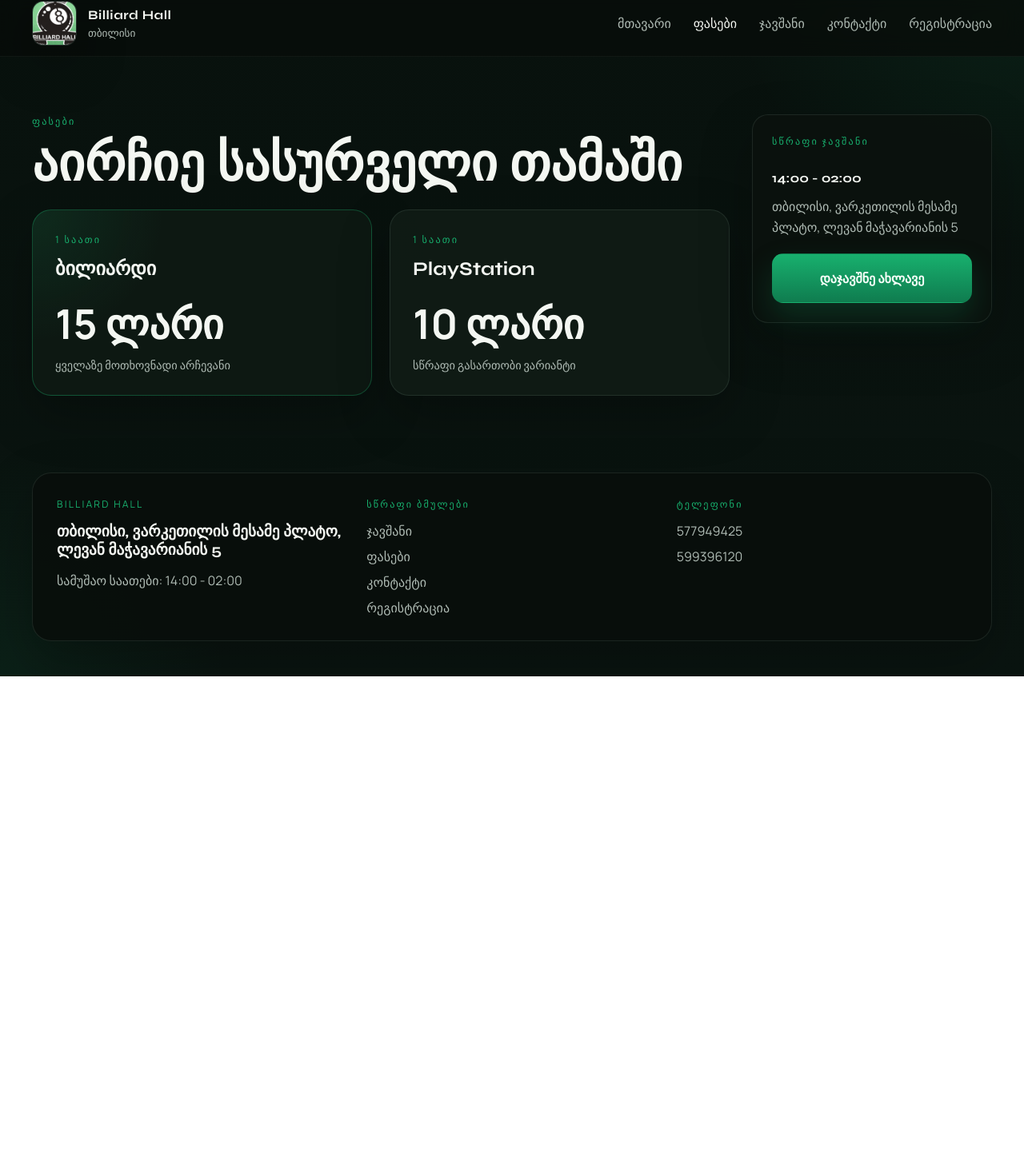
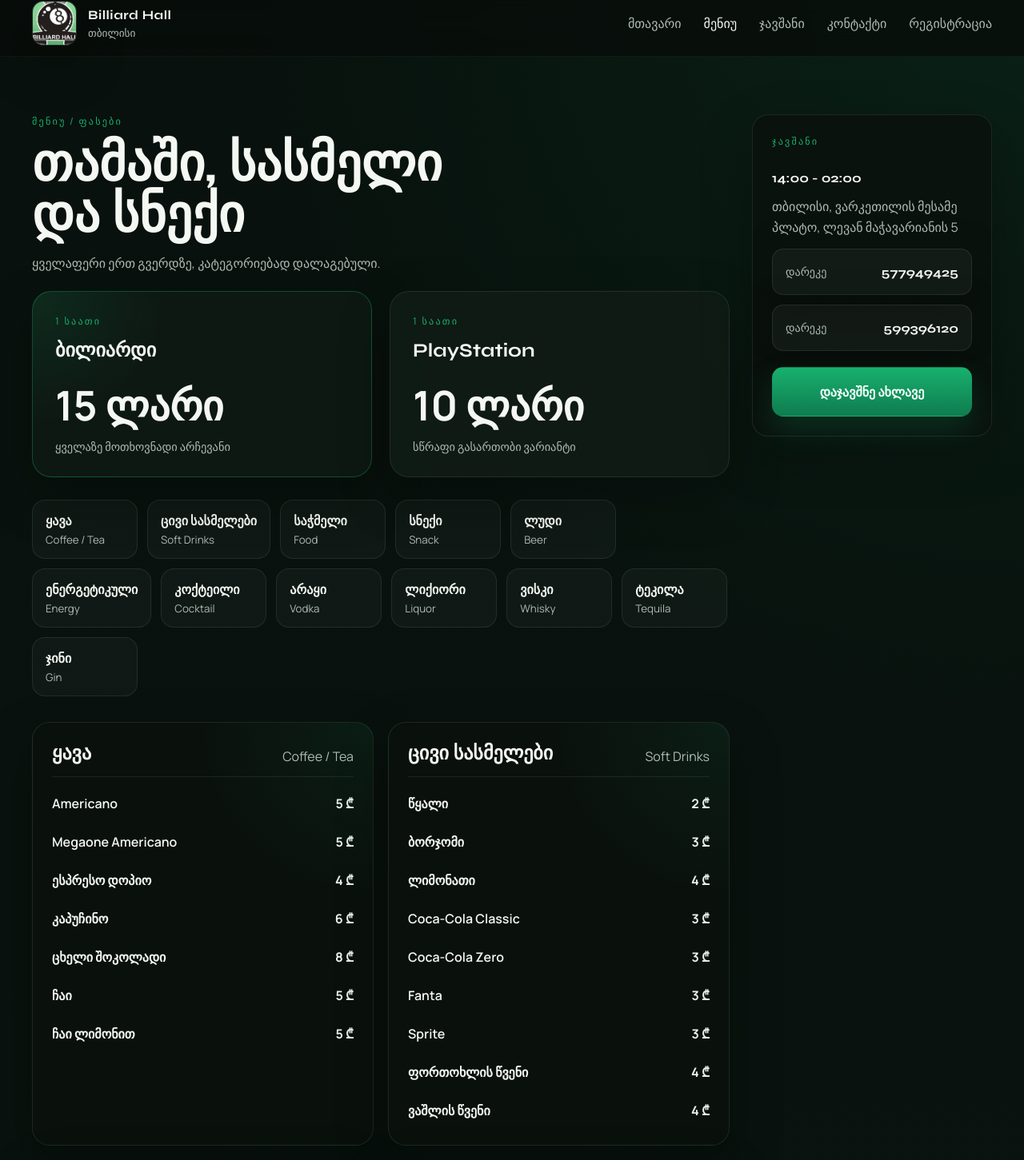
Before and after one commit to Jemalavarnagazoki/Billiard-Hall, a React (Vite) app in the folder frontend/: page /prices in a window 1280 px wide. Shown: the part 73-1524 px from the top of the page at 80% size. Before the commit the page ends 919 px from the top, so only its background shows below. Built offline with nearby package versions, Linux system fonts and the light colour scheme; no server answers.

Commit message:
Add structured menu categories

```diff
--- a/frontend/src/components/Footer.jsx
+++ b/frontend/src/components/Footer.jsx
@@ -15,7 +15,7 @@ export default function Footer() {
           <p className="eyebrow">სწრაფი ბმულები</p>
           <div className="footer-links">
             <Link to="/reserve">ჯავშანი</Link>
-            <Link to="/prices">ფასები</Link>
+            <Link to="/prices">მენიუ</Link>
             <Link to="/contact">კონტაქტი</Link>
             <Link to="/signup">რეგისტრაცია</Link>
           </div>
--- a/frontend/src/components/Navbar.jsx
+++ b/frontend/src/components/Navbar.jsx
@@ -4,7 +4,7 @@ import { siteContent } from '../data/siteContent';
 
 const navItems = [
   { to: '/', label: 'მთავარი' },
-  { to: '/prices', label: 'ფასები' },
+  { to: '/prices', label: 'მენიუ' },
   { to: '/reserve', label: 'ჯავშანი' },
   { to: '/contact', label: 'კონტაქტი' },
   { to: '/signup', label: 'რეგისტრაცია' }
--- a/frontend/src/data/siteContent.js
+++ b/frontend/src/data/siteContent.js
@@ -26,6 +26,154 @@ export const siteContent = {
     { title: 'ბილიარდი', note: '1 საათი', price: '15 ლარი', featured: true },
     { title: 'PlayStation', note: '1 საათი', price: '10 ლარი', featured: false }
   ],
+  menuCategories: [
+    {
+      id: 'coffee',
+      title: 'ყავა',
+      label: 'Coffee / Tea',
+      items: [
+        { name: 'Americano', price: 5 },
+        { name: 'Megaone Americano', price: 5 },
+        { name: 'ესპრესო დოპიო', price: 4 },
+        { name: 'კაპუჩინო', price: 6 },
+        { name: 'ცხელი შოკოლადი', price: 8 },
+        { name: 'ჩაი', price: 5 },
+        { name: 'ჩაი ლიმონით', price: 5 }
+      ]
+    },
+    {
+      id: 'soft-drinks',
+      title: 'ცივი სასმელები',
+      label: 'Soft Drinks',
+      items: [
+        { name: 'წყალი', price: 2 },
+        { name: 'ბორჯომი', price: 3 },
+        { name: 'ლიმონათი', price: 4 },
+        { name: 'Coca-Cola Classic', price: 3 },
+        { name: 'Coca-Cola Zero', price: 3 },
+        { name: 'Fanta', price: 3 },
+        { name: 'Sprite', price: 3 },
+        { name: 'ფორთოხლის წვენი', price: 4 },
+        { name: 'ვაშლის წვენი', price: 4 }
+      ]
+    },
+    {
+      id: 'food',
+      title: 'საჭმელი',
+      label: 'Food',
+      items: [
+        { name: 'Hot-dog', price: 7 },
+        { name: 'Combo menu', price: 15 },
+        { name: 'ფრი', price: 5 },
+        { name: 'Combo fries', price: 10 }
+      ]
+    },
+    {
+      id: 'snacks',
+      title: 'სნექი',
+      label: 'Snack',
+      items: [
+        { name: 'მიწისთხილი', price: 5 },
+        { name: 'ჩიფსი', price: 5 },
+        { name: 'Pringles', price: 5 },
+        { name: 'T/Bayo', price: 7 },
+        { name: 'მზესუმზირა', price: 4 }
+      ]
+    },
+    {
+      id: 'beer',
+      title: 'ლუდი',
+      label: 'Beer',
+      items: [
+        { name: 'Heineken', price: 9 },
+        { name: 'Lowenbrau', price: 8 },
+        { name: 'Efes Pilsen', price: 9 },
+        { name: 'Krombacher', price: 8 },
+        { name: 'Amstel', price: 8 },
+        { name: 'Estrella', price: 8 },
+        { name: 'Zlatopramen', price: 8 },
+        { name: 'Corona', price: 7 },
+        { name: 'Sol', price: 6 },
+        { name: 'ნატახტარი', price: 6 },
+        { name: 'ნატახტარი კაიზერი', price: 5 }
+      ]
+    },
+    {
+      id: 'energy',
+      title: 'ენერგეტიკული',
+      label: 'Energy',
+      items: [
+        { name: 'XL', price: 5 },
+        { name: 'Burn', price: 4 },
+        { name: '16TH', price: 3 }
+      ]
+    },
+    {
+      id: 'cocktails',
+      title: 'კოქტეილი',
+      label: 'Cocktail',
+      items: [
+        { name: 'Sex on the Beach', price: 15 },
+        { name: 'Blue Lagoon', price: 8 },
+        { name: 'Mojito', price: 14 },
+        { name: 'Pina Colada', price: 8 },
+        { name: 'Vodka-Energy', price: 12 }
+      ]
+    },
+    {
+      id: 'vodka',
+      title: 'არაყი',
+      label: 'Vodka',
+      items: [
+        { name: 'Finlandia', price: 7 },
+        { name: 'Absolut', price: 7 },
+        { name: 'Stolichnaya', price: 7 },
+        { name: 'Sobieski', price: 6 },
+        { name: 'El Capite', price: 6 },
+        { name: 'Martini', price: 6 }
+      ]
+    },
+    {
+      id: 'liqueur',
+      title: 'ლიქიორი',
+      label: 'Liquor',
+      items: [
+        { name: 'Jagermeister', price: 8 },
+        { name: 'Gintevi', price: 15 }
+      ]
+    },
+    {
+      id: 'whisky',
+      title: 'ვისკი',
+      label: 'Whisky',
+      items: [
+        { name: 'Chivas Regal', price: 15 },
+        { name: 'Jameson', price: 12 },
+        { name: "Jack Daniel's", price: 12 },
+        { name: "Ballantine's", price: 8 }
+      ]
+    },
+    {
+      id: 'tequila',
+      title: 'ტეკილა',
+      label: 'Tequila',
+      items: [
+        { name: 'Olmeca', price: 10 },
+        { name: 'Sierra', price: 8 },
+        { name: 'San Jose', price: 8 }
+      ]
+    },
+    {
+      id: 'gin',
+      title: 'ჯინი',
+      label: 'Gin',
+      items: [
+        { name: 'Beefeater', price: 8 },
+        { name: 'Tonic', price: 5 },
+        { name: 'Gin Tonic', price: 10 }
+      ]
+    }
+  ],
   highlights: [
     { eyebrow: 'სწრაფი ჯავშანი', title: 'ერთი მთავარი მოქმედება', text: 'დაჯავშნე რამდენიმე წამში.' },
     { eyebrow: 'ვარკეთილი', title: 'მოსახერხებელი მისვლა', text: 'ლევან მაჭავარიანის 5.' },
--- a/frontend/src/pages/HomePage.jsx
+++ b/frontend/src/pages/HomePage.jsx
@@ -14,7 +14,7 @@ export default function HomePage() {
         eyebrow={siteContent.hero.eyebrow}
         image={hallImage}
         primaryAction={{ to: '/reserve', label: 'დაჯავშნე მაგიდა' }}
-        secondaryAction={{ to: '/prices', label: 'ნახე ფასები' }}
+        secondaryAction={{ to: '/prices', label: 'ნახე მენიუ' }}
         title={siteContent.hero.title}
       >
         <div className="home-hero-panel">
--- a/frontend/src/pages/PricesPage.jsx
+++ b/frontend/src/pages/PricesPage.jsx
@@ -7,9 +7,10 @@ export default function PricesPage() {
       <section className="section prices-page-section">
         <div className="container prices-layout">
           <div className="prices-main">
-            <div className="prices-header">
-              <p className="eyebrow">ფასები</p>
-              <h1>აირჩიე სასურველი თამაში</h1>
+            <div className="prices-header prices-header-wide">
+              <p className="eyebrow">მენიუ / ფასები</p>
+              <h1>თამაში, სასმელი და სნექი</h1>
+              <p className="section-copy">ყველაფერი ერთ გვერდზე, კატეგორიებად დალაგებული.</p>
             </div>
 
             <div className="prices-page-grid">
@@ -22,12 +23,49 @@ export default function PricesPage() {
                 </article>
               ))}
             </div>
+
+            <div className="menu-shortcuts" aria-label="მენიუს კატეგორიები">
+              {siteContent.menuCategories.map((category) => (
+                <a className="menu-shortcut" href={`#${category.id}`} key={category.id}>
+                  <span>{category.title}</span>
+                  <small>{category.label}</small>
+                </a>
+              ))}
+            </div>
+
+            <div className="menu-board-grid">
+              {siteContent.menuCategories.map((category) => (
+                <section className="menu-category-card" id={category.id} key={category.id}>
+                  <div className="menu-category-head">
+                    <h2>{category.title}</h2>
+                    <span>{category.label}</span>
+                  </div>
+
+                  <div className="menu-item-list">
+                    {category.items.map((item) => (
+                      <div className="menu-item-row" key={`${category.id}-${item.name}`}>
+                        <strong>{item.name}</strong>
+                        <span>{item.price} ₾</span>
+                      </div>
+                    ))}
+                  </div>
+                </section>
+              ))}
+            </div>
           </div>
 
           <aside className="prices-sticky-card">
-            <p className="eyebrow">სწრაფი ჯავშანი</p>
+            <p className="eyebrow">ჯავშანი</p>
             <strong>{siteContent.hours}</strong>
             <span>{siteContent.address}</span>
+            <div className="prices-contact-list">
+              {siteContent.phones.map((phone) => (
+                <a className="contact-chip" href={`tel:${phone}`} key={phone}>
+                  <span>დარეკე</span>
+                  <strong>{phone}</strong>
+                </a>
+              ))}
+            </div>
             <Link className="button button-primary button-large prices-sticky-button" to="/reserve">
               დაჯავშნე ახლავე
             </Link>
--- a/frontend/src/styles.css
+++ b/frontend/src/styles.css
@@ -475,6 +475,10 @@ textarea {
   margin-bottom: 24px;
 }
 
+.prices-header-wide {
+  max-width: 560px;
+}
+
 .prices-header h1,
 .contact-page-title h1 {
   margin: 0;
@@ -523,9 +527,104 @@ textarea {
   line-height: 1.6;
 }
 
+.prices-contact-list {
+  display: grid;
+  gap: 12px;
+}
+
 .prices-sticky-button {
   width: 100%;
   margin-top: 6px;
+}
+
+.menu-shortcuts {
+  display: flex;
+  flex-wrap: wrap;
+  gap: 12px;
+  margin: 28px 0 32px;
+}
+
+.menu-shortcut {
+  display: inline-grid;
+  gap: 4px;
+  min-width: 132px;
+  padding: 14px 16px;
+  border: 1px solid var(--line);
+  border-radius: 16px;
+  background: rgba(255, 255, 255, 0.03);
+  transition: transform 160ms ease, border-color 160ms ease, background 160ms ease;
+}
+
+.menu-shortcut:hover {
+  transform: translateY(-2px);
+  border-color: rgba(24, 176, 110, 0.34);
+  background: rgba(24, 176, 110, 0.08);
+}
+
+.menu-shortcut span {
+  color: var(--text);
+  font-weight: 700;
+}
+
+.menu-shortcut small,
+.menu-category-head span {
+  color: var(--muted);
+}
+
+.menu-board-grid {
+  display: grid;
+  grid-template-columns: repeat(2, minmax(0, 1fr));
+  gap: 18px;
+}
+
+.menu-category-card {
+  padding: 24px;
+  border-radius: 22px;
+  border: 1px solid var(--line);
+  background:
+    radial-gradient(circle at top right, rgba(24, 176, 110, 0.08), transparent 32%),
+    rgba(11, 18, 14, 0.96);
+  box-shadow: var(--shadow);
+  animation: riseIn 0.8s ease-out both;
+}
+
+.menu-category-head {
+  display: flex;
+  align-items: end;
+  justify-content: space-between;
+  gap: 12px;
+  padding-bottom: 14px;
+  margin-bottom: 14px;
+  border-bottom: 1px solid rgba(255, 255, 255, 0.08);
+}
+
+.menu-category-head h2 {
+  margin: 0;
+  font-family: 'Syne', sans-serif;
+  font-size: 1.5rem;
+}
+
+.menu-item-list {
+  display: grid;
+  gap: 10px;
+}
+
+.menu-item-row {
+  display: flex;
+  align-items: center;
+  justify-content: space-between;
+  gap: 16px;
+  padding: 8px 0;
+}
+
+.menu-item-row strong {
+  font-weight: 600;
+}
+
+.menu-item-row span {
+  color: #e7f0ea;
+  font-weight: 700;
+  white-space: nowrap;
 }
 
 .reserve-page-section {
@@ -974,7 +1073,8 @@ textarea {
 @media (max-width: 820px) {
   .feature-grid,
   .home-info-grid,
-  .prices-page-grid {
+  .prices-page-grid,
+  .menu-board-grid {
     grid-template-columns: 1fr;
   }
 }
```
